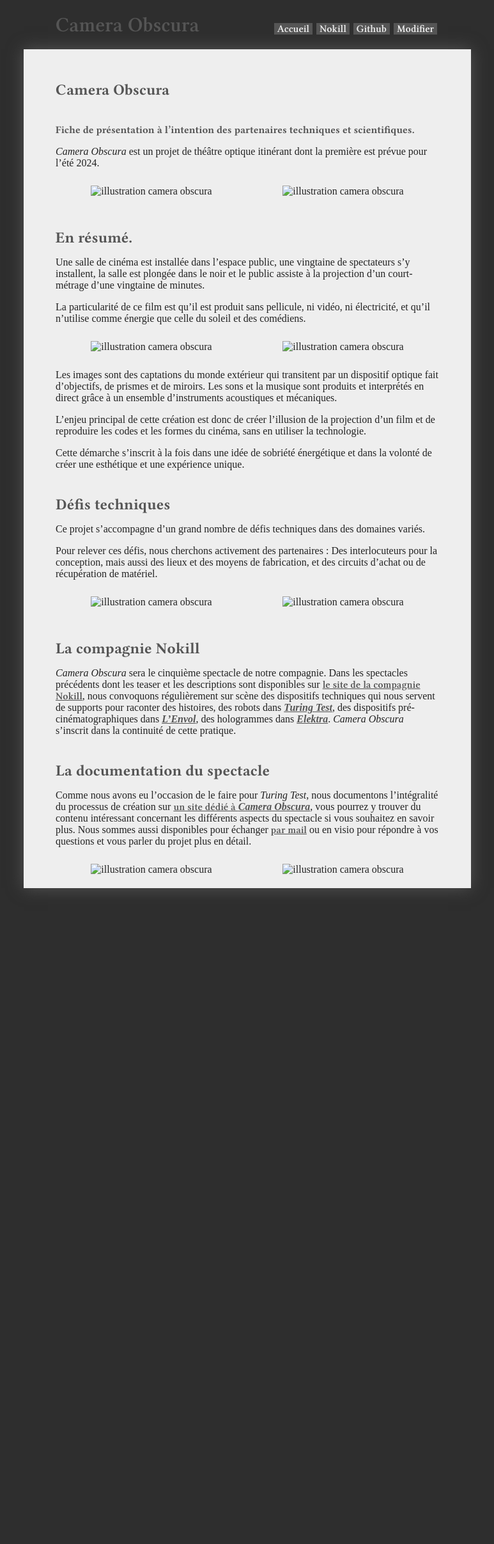
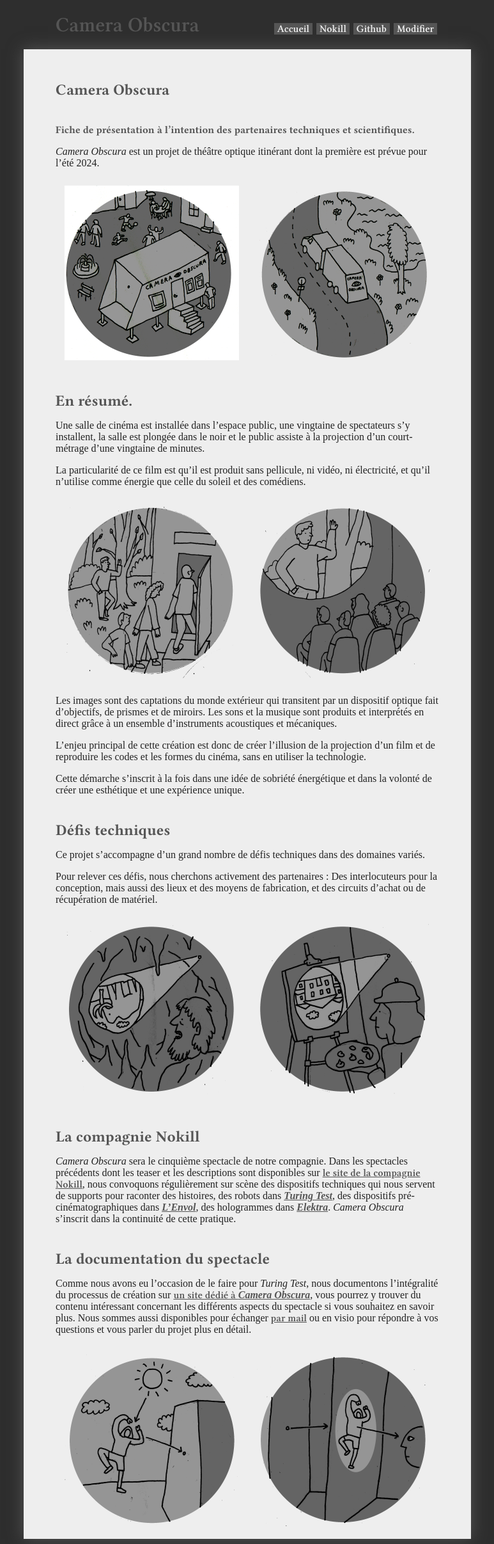
Before and after one commit to virginienokill/camera-obscura, a Jekyll site: the page built from contenu/presentation-partenaires.md, in a window 1280 px wide. Shown: the whole page at 64% size, without its empty margins (253-1026 px from the left). Built offline with Jekyll 4.4.1, drawn with Linux system fonts in a browser that asks for light colours; nearby versions of some CDN libraries; some web fonts are replaced; our own code applies the rules of GitHub Pages for plain Markdown files; a script that is not in the unit is left out; the repository's description, which GitHub fills in, is left out; before the commit the page ends 1396 px from its top, so only the background shows below that.

Commit message:
presentation

```diff
--- a/contenu/presentation-partenaires.md
+++ b/contenu/presentation-partenaires.md
@@ -3,8 +3,8 @@
 
 *Camera Obscura* est un projet de théâtre optique itinérant dont la première est prévue pour l'été 2024.
 <div style="display:flex;flex-direction:row;">
-<img alt="illustration camera obscura" href="/contenu/macarons/thumb_9.png"/>
-<img alt="illustration camera obscura" href="/contenu/macarons/thumb_10.png"/>
+<img alt="illustration camera obscura" src="/contenu/macarons/thumb_9.png"/>
+<img alt="illustration camera obscura" src="/contenu/macarons/thumb_10.png"/>
 </div>
 ## En résumé.
 
@@ -12,8 +12,8 @@
 
 La particularité de ce film est qu'il est produit sans pellicule, ni vidéo, ni électricité, et qu'il n'utilise comme énergie que celle du soleil et des comédiens.
 <div style="display:flex;flex-direction:row;">
-<img alt="illustration camera obscura" href="/contenu/macarons/thumb_1.png"/>
-<img alt="illustration camera obscura" href="/contenu/macarons/thumb_2.png"/>
+<img alt="illustration camera obscura" src="/contenu/macarons/thumb_1.png"/>
+<img alt="illustration camera obscura" src="/contenu/macarons/thumb_2.png"/>
 </div>
 Les images sont des captations du monde extérieur qui transitent par un dispositif optique fait d'objectifs, de prismes et de miroirs. Les sons et la musique sont produits et interprétés en direct grâce à un ensemble d'instruments acoustiques et mécaniques.
 
@@ -27,8 +27,8 @@
 
 Pour relever ces défis, nous cherchons activement des partenaires : Des interlocuteurs pour la conception, mais aussi des lieux et des moyens de fabrication, et des circuits d'achat ou de récupération de matériel.
 <div style="display:flex;flex-direction:row;">
-<img alt="illustration camera obscura" href="/contenu/macarons/thumb_7.png"/>
-<img alt="illustration camera obscura" href="/contenu/macarons/thumb_8.png"/>
+<img alt="illustration camera obscura" src="/contenu/macarons/thumb_7.png"/>
+<img alt="illustration camera obscura" src="/contenu/macarons/thumb_8.png"/>
 </div>
 ## La compagnie Nokill
 
@@ -38,6 +38,6 @@
 
 Comme nous avons eu l'occasion de le faire pour *Turing Test*, nous documentons l'intégralité du processus de création sur [un site dédié à *Camera Obscura*](https://camera-obscura.cienokill.fr/), vous pourrez y trouver du contenu intéressant concernant les différents aspects du spectacle si vous souhaitez en savoir plus. Nous sommes aussi disponibles pour échanger [par mail](http://cienokill.fr/contact/) ou en visio pour répondre à vos questions et vous parler du projet plus en détail.
 <div style="display:flex;flex-direction:row;">
-<img alt="illustration camera obscura" href="/contenu/macarons/thumb_3.png"/>
-<img alt="illustration camera obscura" href="/contenu/macarons/thumb_4.png"/>
+<img alt="illustration camera obscura" src="/contenu/macarons/thumb_3.png"/>
+<img alt="illustration camera obscura" src="/contenu/macarons/thumb_4.png"/>
 </div>
```
